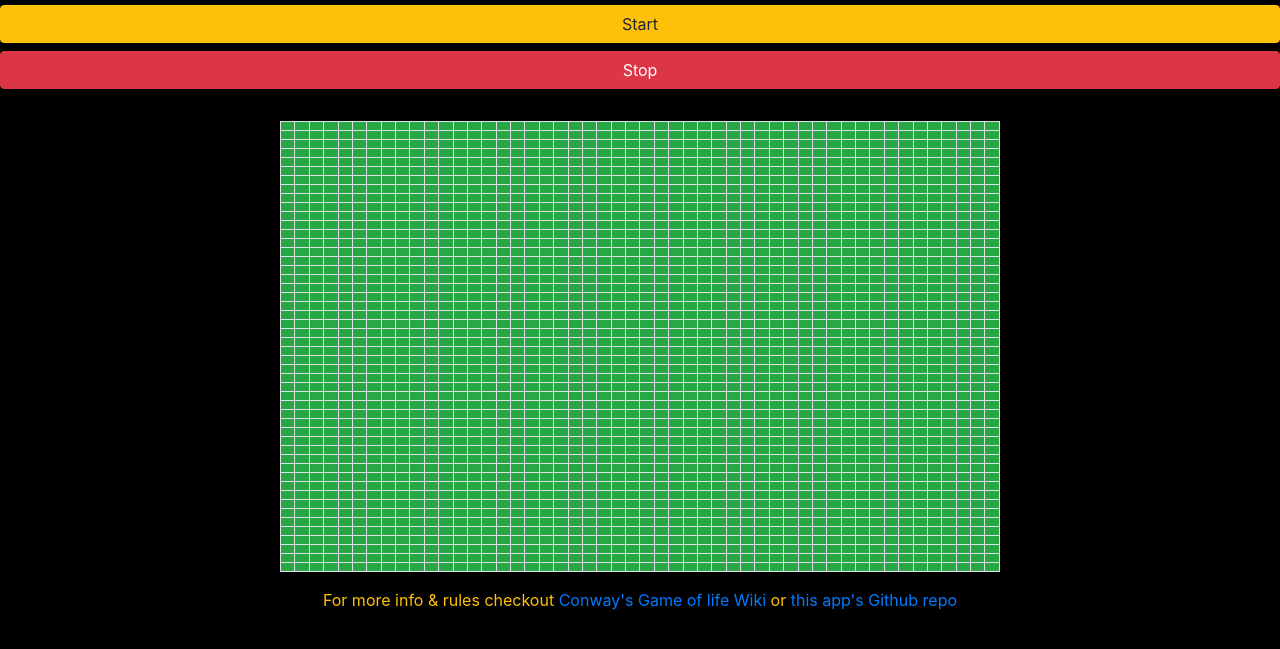
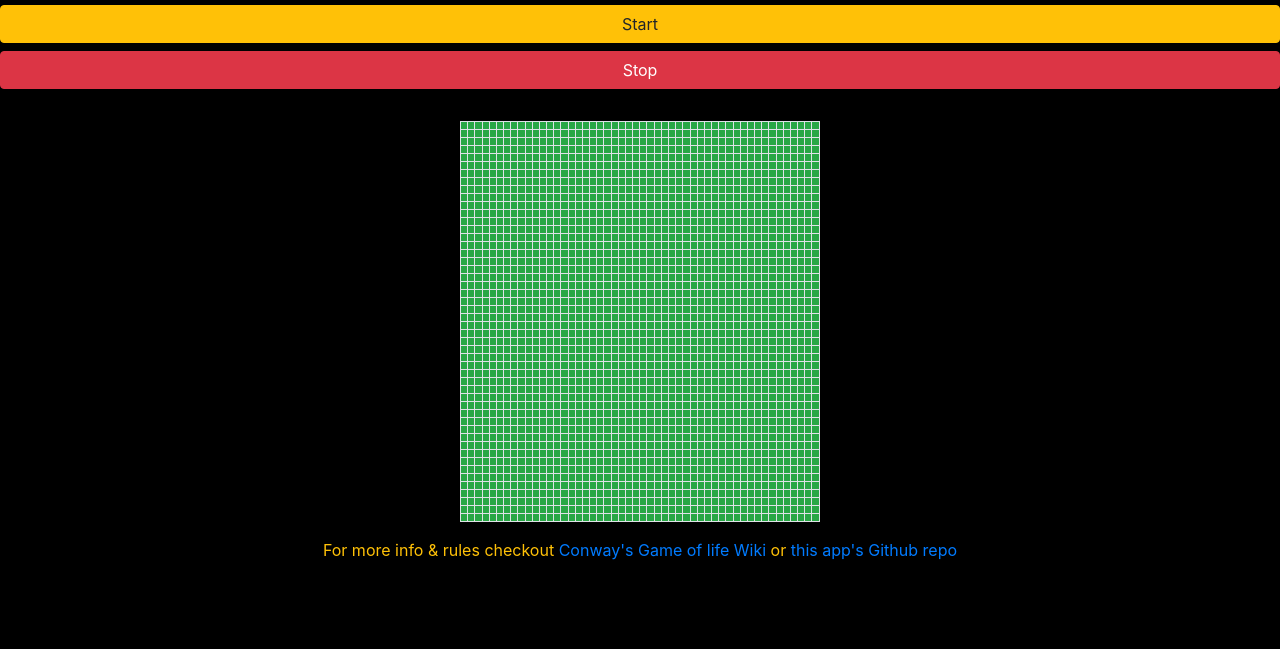
Before and after one commit to pathakshashank17/Conways-Game-of-Life-JS, a plain HTML site: page index.html in a window 1280 px wide. Shown: the part 51-700 px from the top of the page. Drawn offline with nearby package versions, Linux system fonts and the light colour scheme.

Commit message:
update css

```diff
--- a/css/style.css
+++ b/css/style.css
@@ -1,11 +1,11 @@
 #game-area {
     margin-top: 2rem;
-    max-width: 720px;
+    max-width: 360px;
 }
 
 td {
     width: 30px;
-    height: 9px;
+    height: 8px;
 }
 
 body {
```
